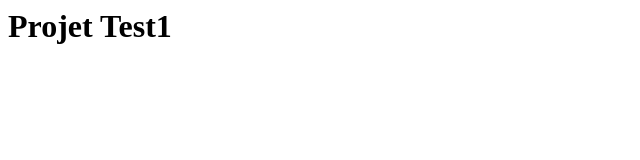
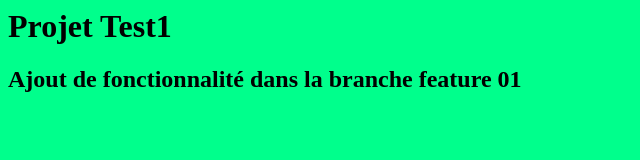
Before and after one commit to faybac/projetTest1, a plain HTML site: page index.html in a window 1280 px wide. Shown: the whole page, without its empty margins (0-640 px from the left). Drawn offline with Linux system fonts and the light colour scheme.

Commit message:
premier commit de mise à jour de l'index pour feature 1

```diff
--- a/index.html
+++ b/index.html
@@ -1,8 +1,9 @@
 <html>
 
-<body>
+<body style="background-color:#00ff8c;">
 
 <h1>Projet Test1</h1>
+<h2>Ajout de fonctionnalité dans la branche feature 01</h2>
 
 </body>
 
```
